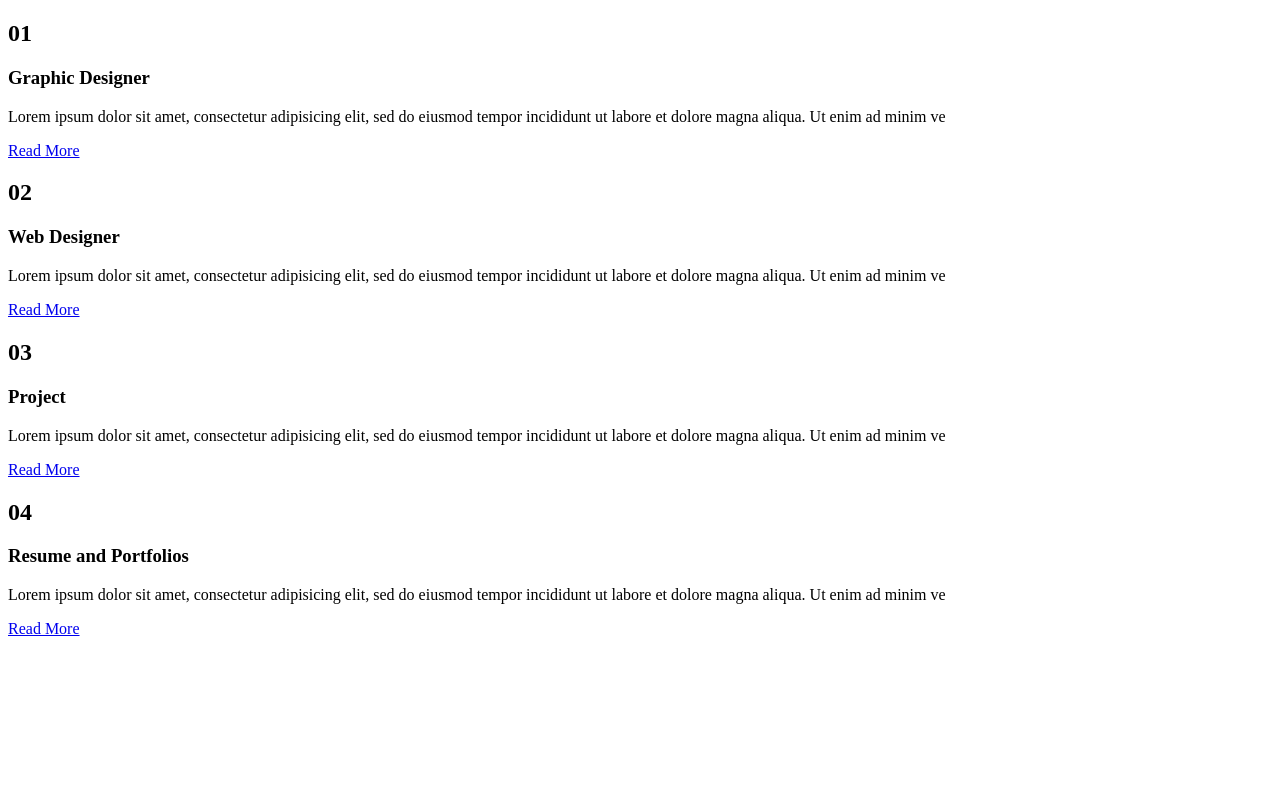
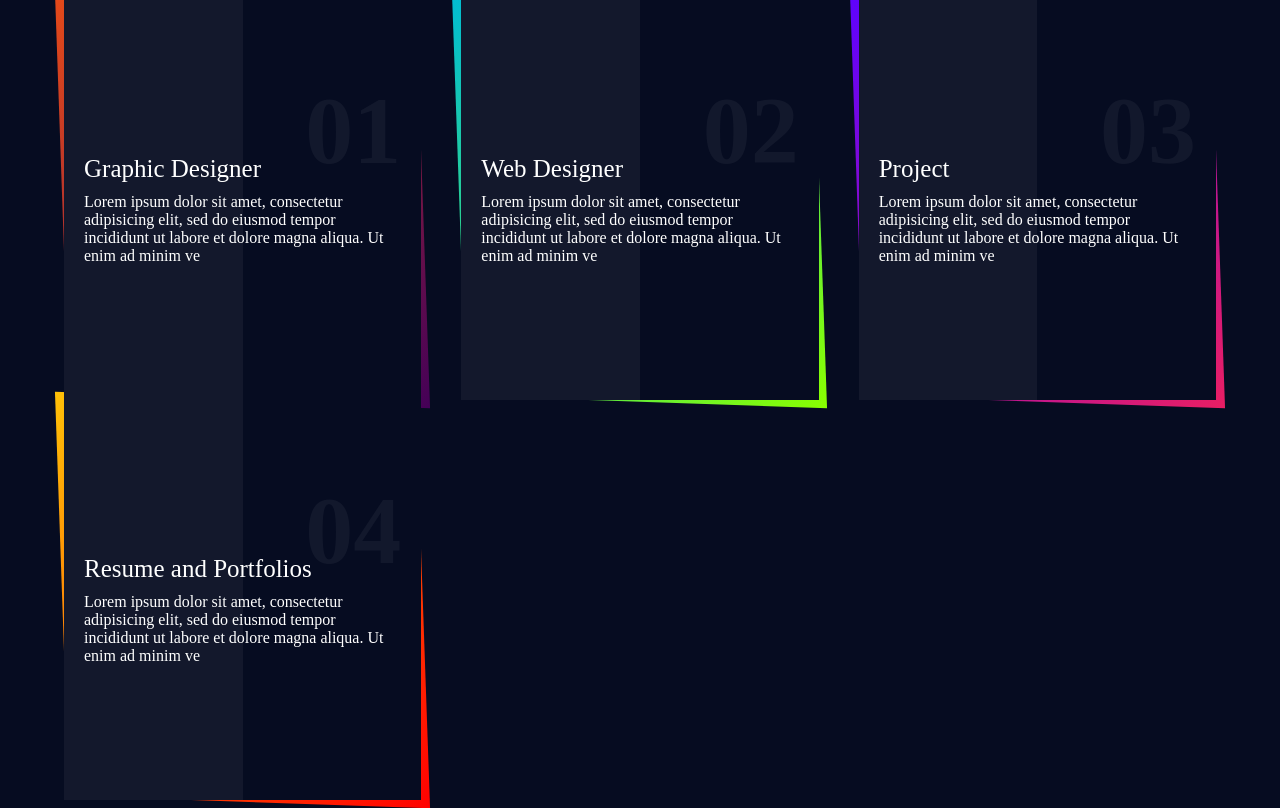
Before and after one commit to pranayjadhavs0816/box, a plain HTML site: page index.html in a window 1280 px wide. Drawn offline with Linux system fonts and the light colour scheme.

Commit message:
Update index.html

```diff
--- a/index.html
+++ b/index.html
@@ -3,7 +3,7 @@
 	<head>
 		<meta charset="utf-8">
 		<title>bg light</title>
-		<link rel="stylesheet" type="text/css" href="bg.css">
+		<link rel="stylesheet" type="text/css" href="index.css">
 		<link href='https://fonts.googleapis.com/css?family=poppins' rel='stylesheet'>
 		<!-- <link href='https://fonts.googleapis.com/css?family=Damion' rel='stylesheet'> -->
 	<body>
```
